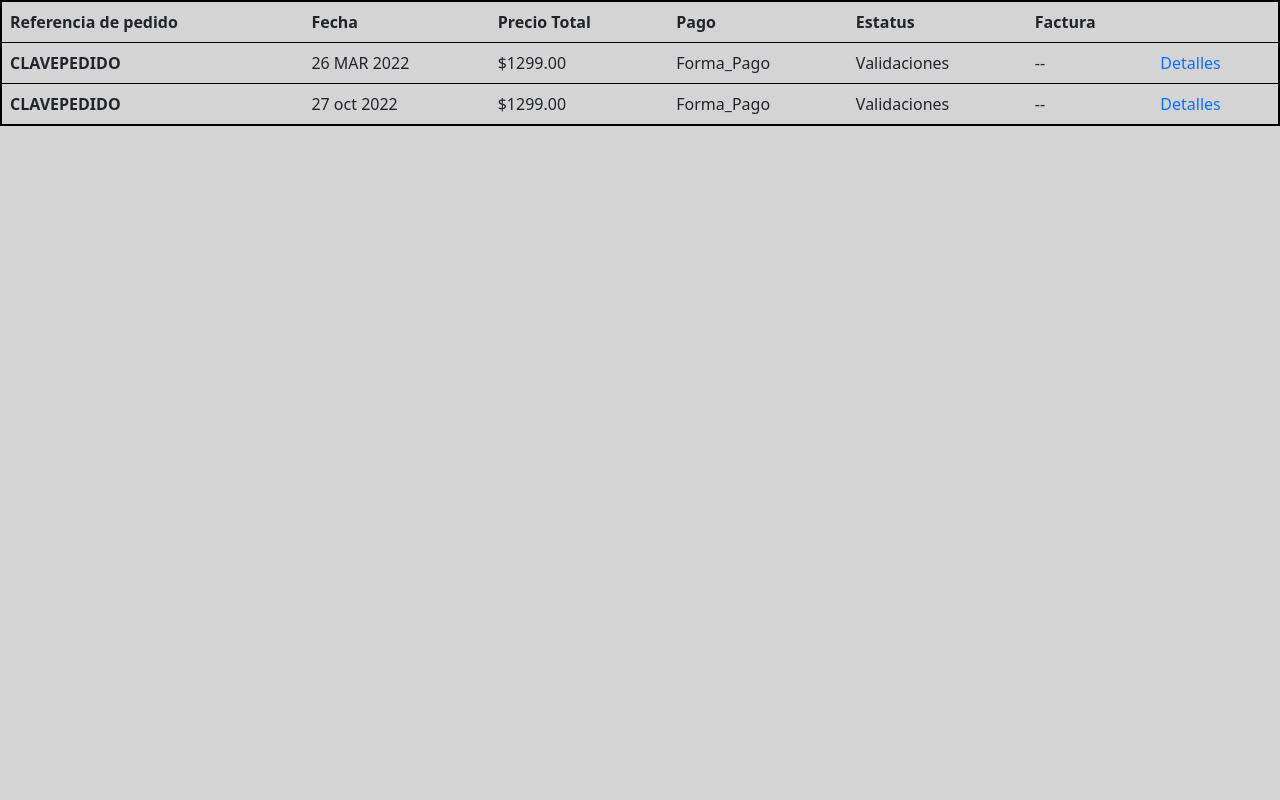
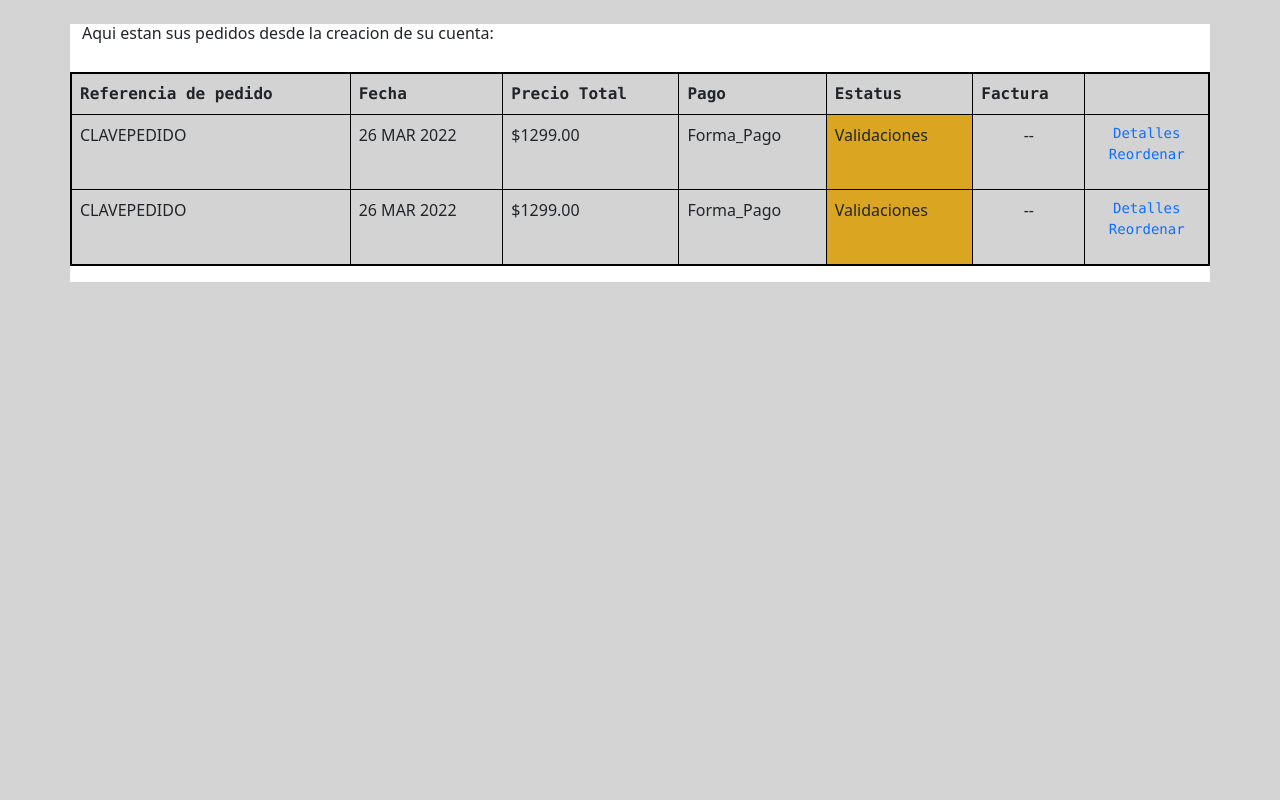
Before and after one commit to ErnestoRB/bc-shop, a PHP site: page /historden.php in a window 1280 px wide. Run offline with PHP 8.4, Linux system fonts and the light colour scheme.

Commit message:
src/historden.php

```diff
--- a/src/historden.php
+++ b/src/historden.php
@@ -13,40 +13,54 @@
 
 <body>
   <main id="content">
-    <table class="table">
+    <br>
+
+    <div class="container text-start" tyle="background-color:white; border: 1px solid black;">
+      <div class="row align-items-start" style="background-color:white;">
+      <h6 class="fw-lighter">Aqui estan sus pedidos desde la creacion de su cuenta:</h6>
+      <br>
+      <br>
+        <table class="table table-bordered" style="background-color:lightgray ;">
           <thead>
             <tr>
-      <th  scope="col">Referencia de pedido</th>
-      <th  scope="col">Fecha</th>
-      <th  scope="col">Precio Total</th>
-      <th  scope="col">Pago</th>
-      <th  scope="col">Estatus</th>
-      <th  scope="col">Factura</th>
-      <th  scope="col"></th>
+              <th class="font-monospace" scope="col">Referencia de pedido</th>
+              <th class="font-monospace" scope="col">Fecha</th>
+              <th class="font-monospace" scope="col">Precio Total</th>
+              <th class="font-monospace" scope="col">Pago</th>
+              <th class="font-monospace" scope="col">Estatus</th>
+              <th class="font-monospace" scope="col">Factura</th>
+              <th class="font-monospace" scope="col"></th>
             </tr>
           </thead>
           <tbody>
 
             <tr>
-      <th >CLAVEPEDIDO</th>
+              <td >CLAVEPEDIDO</td>
               <td >26 MAR 2022</td>
               <td >$1299.00</td>
               <td >Forma_Pago</td>
-      <td >Validaciones</td>
-      <td >--</td>
-      <td ><a href="#" class="text-decoration-none">Detalles</a></td>
-    </tr>
+              <td  style="background-color:goldenrod;">Validaciones</td>
+              <td  style="text-align:center ;">--</td>
+              <td><pre style="text-align:center;"><a href="orden.php" class="text-decoration-none">Detalles</a>
+<a href="#" class="text-decoration-none">Reordenar</a></pre></td>
+
+
+
+
             <tr>
-      <th >CLAVEPEDIDO</th>
-      <td >27 oct 2022</td>
+            <td rowspan="2">CLAVEPEDIDO</td>
+              <td >26 MAR 2022</td>
               <td >$1299.00</td>
               <td >Forma_Pago</td>
-      <td >Validaciones</td>
-      <td >--</td>
-      <td ><a href="#" class="text-decoration-none">Detalles</a></td>
+              <td style="background-color:goldenrod;">Validaciones</td>
+              <td  style="text-align:center ;">--</td>
+              <td><pre style="text-align:center;"><a href="orden.php" class="text-decoration-none">Detalles</a>
+<a href="#" class="text-decoration-none">Reordenar</a></pre></td>
             </tr>
           </tbody>
         </table>
+      </div>
+    </div>
 
   </main>
 </body>
```
Lines whose indentation alone changed are shown as unchanged.
